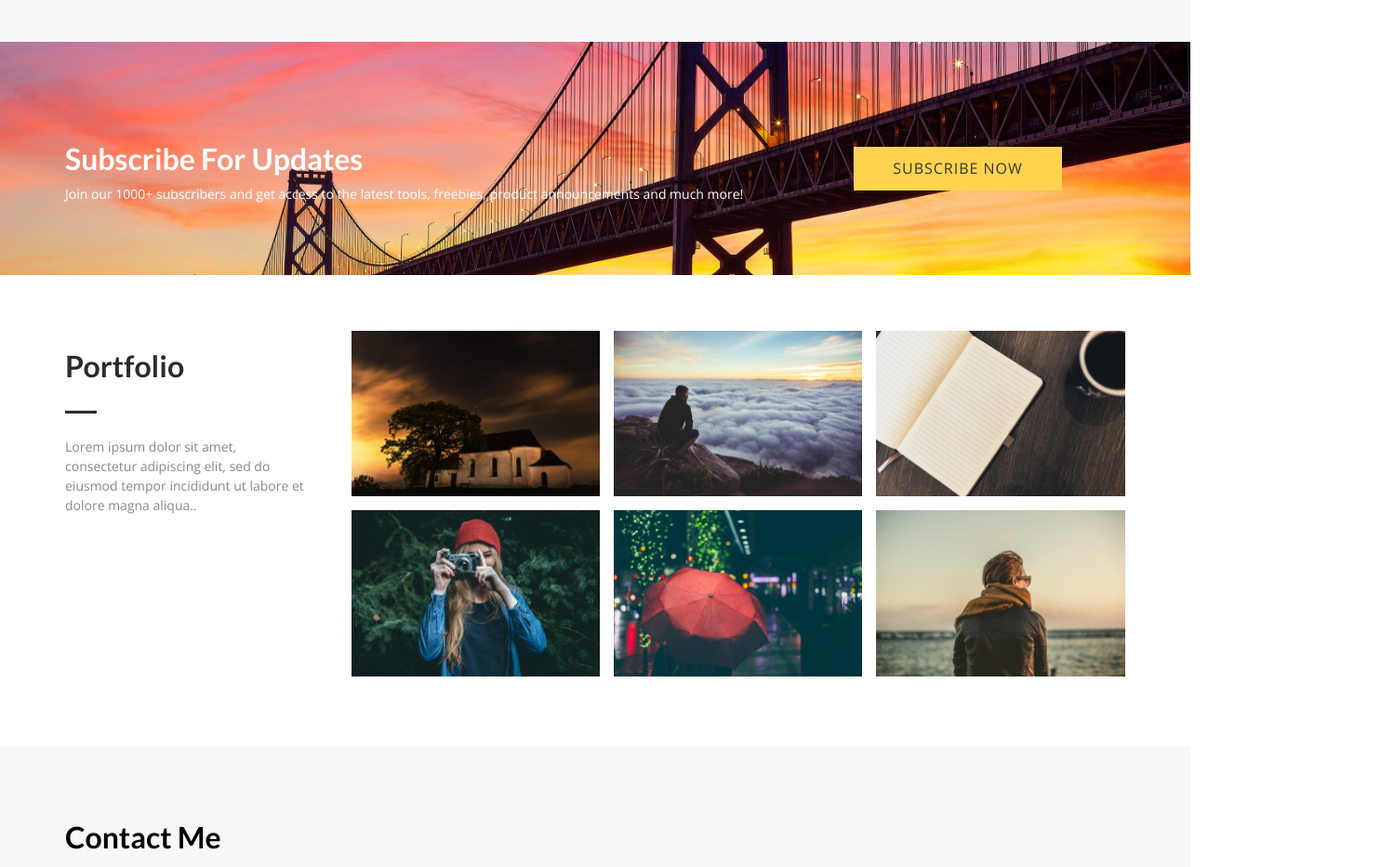
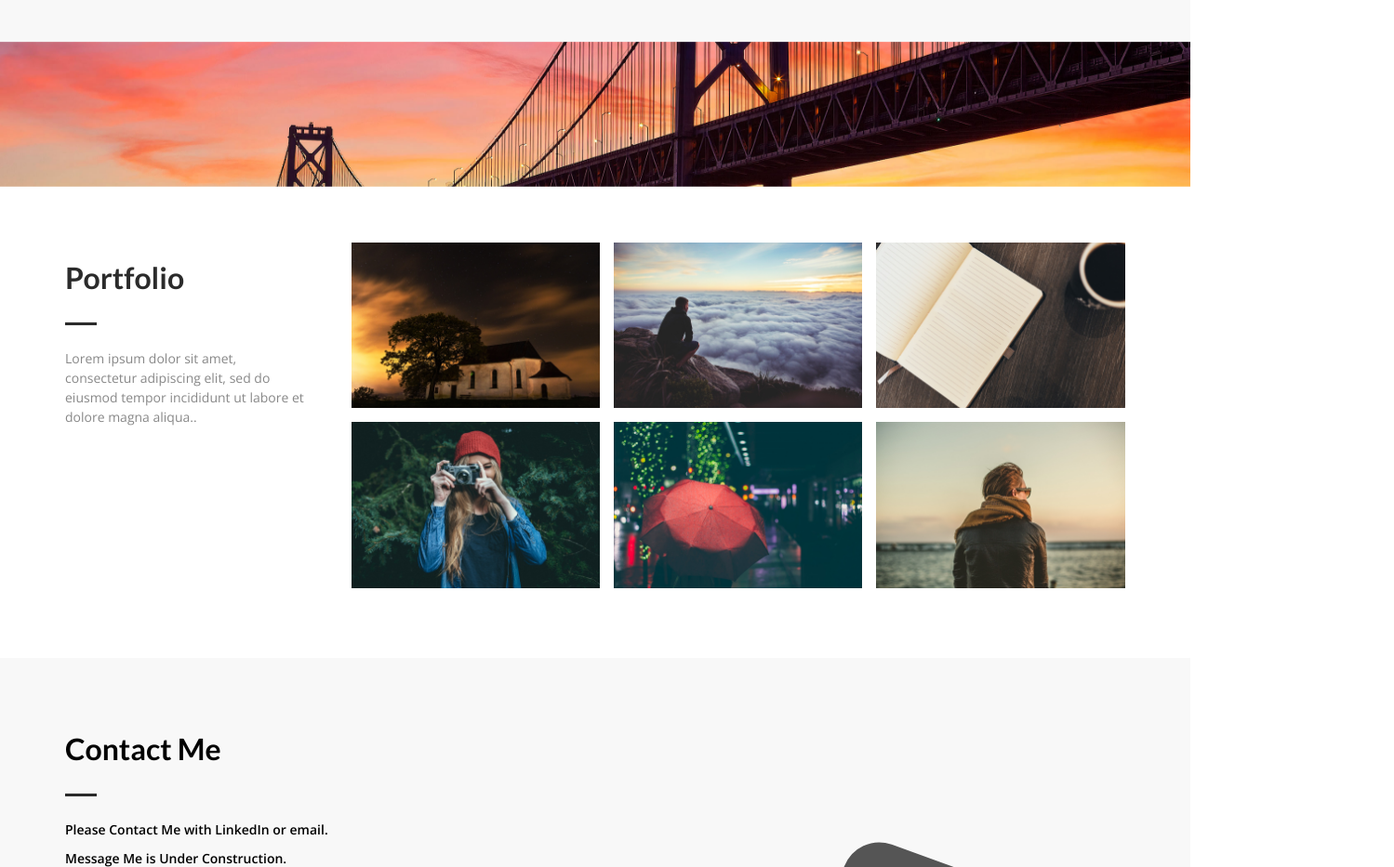
Before and after one commit to JulieDavison/JulieDavison, a plain HTML site: page index.html in a window 1280 px wide. Shown: the part 1420-2353 px from the top of the page at 93% size, 1499 px wide, since content can reach past the window. Drawn offline with nearby package versions, Linux system fonts and the light colour scheme.

Commit message:
added link and cleaned section

```diff
--- a/index.html
+++ b/index.html
@@ -158,15 +158,15 @@
     <div class="container">
       <div class="row">
         <div class="col-md-8">
-          <div class="cta-txt">
+          <!-- <div class="cta-txt">
             <h3>Subscribe For Updates</h3>
             <p>Join our 1000+ subscribers and get access to the latest tools, freebies, product announcements and much
               more!</p>
-          </div>
+          </div> -->
         </div>
-        <div class="col-md-4 text-center">
-          <a href="#" class="btn btn-submit">Subscribe Now</a>
-        </div>
+        <!-- <div class="col-md-4 text-center">
+          <a href="#" class="btn btn-submit">Contact Me</a>
+        </div> -->
       </div>
     </div>
   </section>
```
Also changed, not shown: 1 other file.
